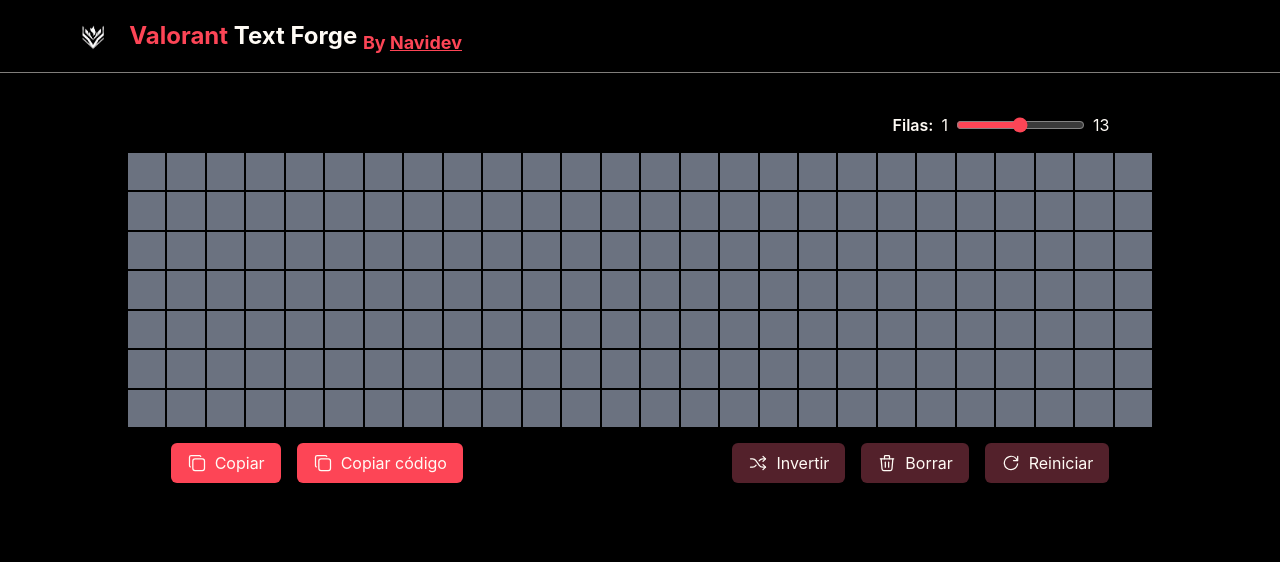
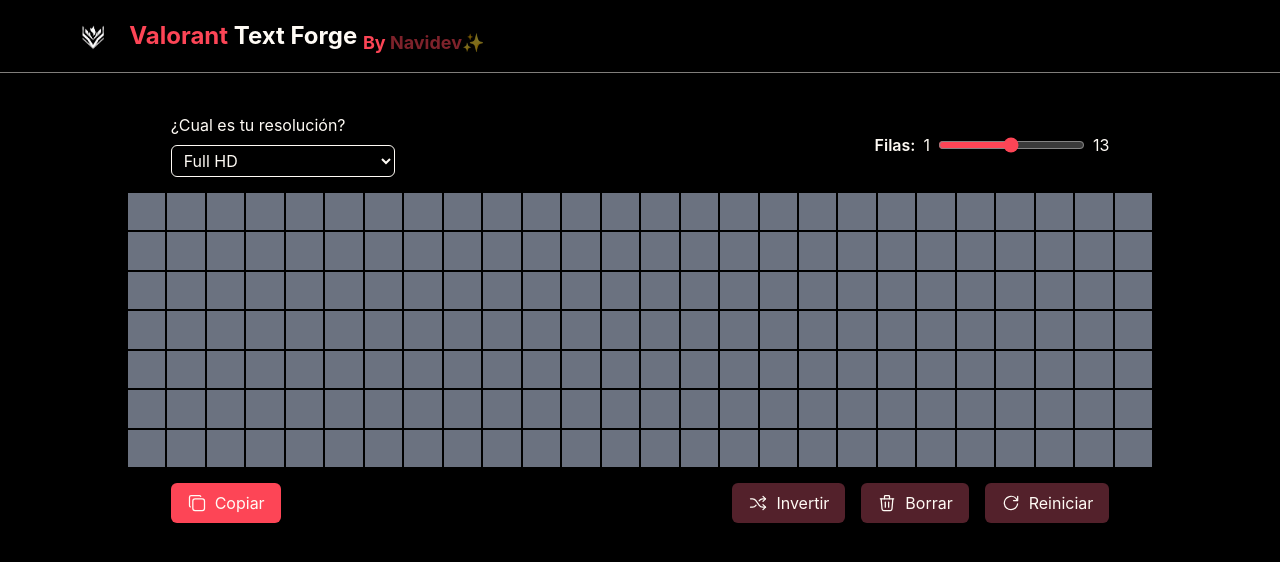
Before and after one commit to navidevof/valorant-text-forge, a Vue app: page / in a window 1280 px wide. Shown: the top 562 px of the page. Built offline with nearby package versions, Linux system fonts and the light colour scheme.

Commit message:
Feature: add logic resolution and refactor component

```diff
--- a/src/App.vue
+++ b/src/App.vue
@@ -1,11 +1,11 @@
 <template>
 	<main class="flex flex-col w-full pb-10">
 		<Header />
-		<Board />
+		<ValorantBoard />
 	</main>
 </template>
 
 <script setup lang="ts">
-import Board from "@/components/home/Board.vue";
+import ValorantBoard from "@/components/home/ValorantBoard.vue";
 import Header from "@/components/common/Header.vue";
 </script>
--- a/src/components/common/Header.vue
+++ b/src/components/common/Header.vue
@@ -13,15 +13,15 @@
 					<span class="text-custom-red-1">Valorant</span> Text Forge
 					<sub
 						class="text-custom-red-1 inline-block md:inline md:w-auto w-full text-right"
-						>By
+						>
+						By
 						<a
 							href="https://github.com/navidevof"
 							target="_blank"
 							rel="noopener noreferrer"
-							class="underline"
-							>Navidev</a
-						></sub
-					>
+							class="animate-pulse hover:underline transition duration-300"
+						>Navidev✨</a>
+					</sub>
 				</h1>
 			</aside>
 		</nav>
--- a/src/components/home/Board.vue
+++ b/src/components/home/Board.vue
@@ -1,24 +1,4 @@
 <template>
-	<div class="flex flex-col gap-4 w-11/12 md:w-10/12 max-w-screen-lg mx-auto">
-		<div class="flex flex-col w-11/12 mx-auto">
-			<label for="rows" class="flex flex-row gap-2 ml-auto">
-				<span class="w-fit font-semibold">Filas:</span>
-				<div class="w-full flex flex-row justify-between gap-2">
-					<span>1</span>
-					<input
-						type="range"
-						class="w-full custom-range"
-						name="rows"
-						min="1"
-						:title="`Fila actual: ${ROWS}`"
-						:max="MAX_ROWS"
-						v-model="ROWS"
-						@input="updateBoard"
-					/>
-					<span class="">{{ MAX_ROWS }}</span>
-				</div>
-			</label>
-		</div>
   <div
     class="w-full flex mx-auto flex-col gap-[2px]"
     @mousedown="startAction()"
@@ -44,119 +24,26 @@
       ></button>
     </div>
   </div>
-		<Controls
-			:invert="IS_INVERTED"
-			@invert="toggleInvert"
-			@clear="clearBoard"
-			@reset="resetBoard"
-			@copyText="copyToClipboardText"
-			@copyCode="copyToClipboardCode"
-		/>
-	</div>
 </template>
 
-<script setup lang="ts">
-import { computed, onMounted, ref, watch } from "vue";
-import JSConfetti from "js-confetti";
+<script lang="ts" setup>
+import { IBoardData } from '@/interfaces/board';
+import { computed } from 'vue';
 
-import { IBoardData } from "@/interfaces/board";
-import { generateAscii } from "@/utils/generateAscii";
-import Controls from "./Controls.vue";
-
-const COLS = 26;
-const MAX_ROWS = 13;
-const INITIAL_ROWS = 7;
-const ROWS = ref(INITIAL_ROWS);
-const BOARD = ref<IBoardData[][]>([]);
-const SELECTED_DATA = ref<IBoardData[]>([]);
-const IS_INVERTED = ref(false);
+  interface Props {
+    SELECTED_DATA: IBoardData[];
+    BOARD: IBoardData[][];
+    IS_INVERTED: boolean;
+    startAction: (data?: IBoardData) => void;
+    endAction: () => void;
+    handleMouseOver: (data: IBoardData) => void;
+  }
+  const { BOARD, SELECTED_DATA, IS_INVERTED } = defineProps<Props>();
 
   const ACTIVE_COLOR = computed(() =>
-	IS_INVERTED.value ? "bg-gray-500" : "bg-custom-white"
+	IS_INVERTED ? "bg-gray-500" : "bg-custom-white"
 );
 const BG_COLOR = computed(() =>
-	IS_INVERTED.value ? "bg-custom-white" : "bg-gray-500"
+	IS_INVERTED ? "bg-custom-white" : "bg-gray-500"
 );
-
-const createRow = (rowIdx: number): IBoardData[] => {
-	return Array.from({ length: COLS }, (_, colIdx) => ({
-		row: rowIdx,
-		col: colIdx,
-	}));
-};
-
-const updateBoard = () => {
-	if (ROWS.value > MAX_ROWS) {
-		ROWS.value = MAX_ROWS;
-	}
-
-	BOARD.value = Array.from({ length: ROWS.value }, (_, rowIdx) =>
-		createRow(rowIdx)
-	);
-};
-
-const resetBoard = () => {
-	ROWS.value = INITIAL_ROWS;
-	clearBoard();
-};
-
-const clearBoard = () => (SELECTED_DATA.value = []);
-
-watch(ROWS, () => {
-	updateBoard();
-});
-
-let isMouseDown = false;
-
-const startAction = (data?: IBoardData) => {
-	isMouseDown = true;
-	if (data) {
-		toggleSelected(data);
-	}
-};
-
-const endAction = () => {
-	isMouseDown = false;
-};
-
-const handleMouseOver = (data: IBoardData) => {
-	if (isMouseDown) {
-		toggleSelected(data);
-	}
-};
-
-const toggleSelected = (data: IBoardData) => {
-	const existingDataIndx = SELECTED_DATA.value.findIndex(
-		(d) => d.row === data.row && d.col === data.col
-	);
-
-	if (existingDataIndx >= 0) {
-		SELECTED_DATA.value.splice(existingDataIndx, 1);
-	} else {
-		SELECTED_DATA.value.push(data);
-	}
-};
-
-const copyToClipboardText = async () => {
-	const text = generateAscii({
-		board: BOARD.value,
-		selectedData: SELECTED_DATA.value,
-		isInverted: IS_INVERTED.value,
-	});
-	await navigator.clipboard.writeText(text);
-	const jsConfetti = new JSConfetti();
-	jsConfetti.addConfetti();
-};
-
-const copyToClipboardCode = async () => {
-	await navigator.clipboard.writeText(JSON.stringify(SELECTED_DATA.value));
-	const jsConfetti = new JSConfetti();
-	jsConfetti.addConfetti();
-};
-
-const toggleInvert = () => (IS_INVERTED.value = !IS_INVERTED.value);
-
-onMounted(() => {
-	updateBoard();
-});
 </script>
--- /dev/null
+++ b/src/components/home/Buttons.vue
@@ -0,0 +1,81 @@
+<template>
+	<div class="flex flex-col md:flex-row w-11/12 mx-auto gap-4 justify-between">
+		<div class="flex flex-row flex-wrap gap-4 items-center">
+			<button
+				@click="copyToClipboardText"
+				class="bg-custom-red-1 flex justify-center items-center gap-x-2"
+			>
+				<IconCopy class="size-5" />
+				Copiar
+			</button>
+			<!-- TODO: add logic load data by code -->
+			<button
+				@click="copyToClipboardCode"
+				class="bg-custom-red-1 justify-center items-center gap-x-2 hidden"
+			>
+				<IconCopy class="size-5" />
+				Copiar código
+			</button>
+		</div>
+		<div class="flex flex-row flex-wrap gap-4 items-center">
+			<button
+				@click="$emit('invert')"
+				class="bg-custom-red-3 flex justify-center items-center gap-x-2"
+			>
+				<IconSwitch class="size-5" />
+				Invertir
+			</button>
+			<button
+				@click="$emit('clear')"
+				class="bg-custom-red-3 flex justify-center items-center gap-x-2"
+			>
+				<IconTrash class="size-5" />
+				Borrar
+			</button>
+			<button
+				@click="$emit('reset')"
+				class="bg-custom-red-3 flex justify-center items-center gap-x-2"
+			>
+				<IconReload class="size-5" />
+				Reiniciar
+			</button>
+		</div>
+	</div>
+</template>
+
+<script setup lang="ts">
+import JSConfetti from "js-confetti";
+import { IBoardData } from "@/interfaces/board";
+import { generateAscii } from "@/utils/generateAscii";
+
+import IconSwitch from "@/components/icons/IconSwitch.vue";
+import IconReload from "@/components/icons/IconReload.vue";
+import IconCopy from "@/components/icons/IconCopy.vue";
+import IconTrash from "@/components/icons/IconTrash.vue";
+
+
+interface Props {
+	BOARD: IBoardData[][];
+	SELECTED_DATA: IBoardData[];
+	IS_INVERTED: boolean;
+}
+
+const { BOARD, SELECTED_DATA, IS_INVERTED } = defineProps<Props>();
+
+const copyToClipboardText = async () => {
+	const text = generateAscii({
+		board: BOARD,
+		selectedData: SELECTED_DATA,
+		isInverted: IS_INVERTED,
+	});
+	await navigator.clipboard.writeText(text);
+	const jsConfetti = new JSConfetti();
+	jsConfetti.addConfetti();
+};
+
+const copyToClipboardCode = async () => {
+	await navigator.clipboard.writeText(JSON.stringify(SELECTED_DATA));
+	const jsConfetti = new JSConfetti();
+	jsConfetti.addConfetti();
+};
+</script>
--- a/src/components/home/Controls.vue
+++ b/src/components/home/Controls.vue
@@ -1,50 +1,48 @@
 <template>
-	<div class="flex flex-col md:flex-row w-11/12 mx-auto gap-4 justify-between">
-		<div class="flex flex-row gap-4 items-center">
-			<button
-				@click="$emit('copyText')"
-				class="bg-custom-red-1 flex justify-center items-center gap-x-2"
-			>
-				<IconCopy class="size-5" />
-				Copiar
-			</button>
-			<button
-				@click="$emit('copyCode')"
-				class="bg-custom-red-1 flex justify-center items-center gap-x-2"
-			>
-				<IconCopy class="size-5" />
-				Copiar código
-			</button>
-		</div>
-		<div class="flex flex-row gap-4">
-			<button
-				@click="$emit('invert')"
-				class="bg-custom-red-3 flex justify-center items-center gap-x-2"
-			>
-				<IconSwitch class="size-5" />
-				Invertir
-			</button>
-			<button
-				@click="$emit('clear')"
-				class="bg-custom-red-3 flex justify-center items-center gap-x-2"
-			>
-				<IconTrash class="size-5" />
-				Borrar
-			</button>
-			<button
-				@click="$emit('reset')"
-				class="bg-custom-red-3 flex justify-center items-center gap-x-2"
-			>
-				<IconReload class="size-5" />
-				Reiniciar
-			</button>
-		</div>
-	</div>
+  <div class="flex justify-between md:flex-row flex-col gap-4 w-11/12 mx-auto">
+    <label class="flex flex-col gap-2 min-w-56">
+      <span>¿Cual es tu resolución?</span>
+      <select v-model="RESOLUTION" @change="$emit('changeResolution', RESOLUTION)" class="w-full">
+        <option selected value="full">Full HD</option>
+        <option value="stretched">Stretched</option>
+      </select>
+    </label>
+    <label for="rows" class="flex flex-row items-center gap-2">
+      <span class="w-fit font-semibold">Filas:</span>
+      <div class="w-full flex items-center flex-row justify-between gap-2">
+        <span>1</span>
+        <input
+          type="range"
+          class="w-full custom-range"
+          name="rows"
+          min="1"
+          :title="`Fila actual: ${ROWS}`"
+          :max="MAX_ROWS"
+          :value="ROWS"
+          @input="onInput"
+        />
+        <span class="">{{ MAX_ROWS }}</span>
+      </div>
+    </label>
+  </div>
 </template>
 
-<script setup lang="ts">
-import IconSwitch from "@/components/icons/IconSwitch.vue";
-import IconReload from "@/components/icons/IconReload.vue";
-import IconCopy from "@/components/icons/IconCopy.vue";
-import IconTrash from "@/components/icons/IconTrash.vue";
+<script lang="ts" setup>
+import { ref } from 'vue';
+
+
+interface Props {
+  ROWS: number;
+  MAX_ROWS: number;
+  updateBoard: (value: number) => void;
+}
+
+const { updateBoard } = defineProps<Props>();
+
+const RESOLUTION = ref<'stretched' | 'full'>('full');
+
+const onInput = (e: Event) => {
+  if (!(e.target instanceof HTMLInputElement)) return;
+  updateBoard(Number(e.target.value));
+}
 </script>
--- /dev/null
+++ b/src/components/home/ValorantBoard.vue
@@ -0,0 +1,106 @@
+<template>
+	<div class="flex flex-col gap-4 w-11/12 md:w-10/12 max-w-screen-lg mx-auto">
+		<Controls :ROWS="ROWS" :MAX_ROWS="MAX_ROWS" :updateBoard="updateBoard" @changeResolution="chabgeResolution" />
+		<Board
+			:BOARD="BOARD"
+			:SELECTED_DATA="SELECTED_DATA"
+			:IS_INVERTED="IS_INVERTED"
+			:startAction="startAction"
+			:endAction="endAction"
+			:handleMouseOver="handleMouseOver"
+		/>
+		<Buttons
+			:BOARD="BOARD"
+			:SELECTED_DATA="SELECTED_DATA"
+			:IS_INVERTED="IS_INVERTED"
+			@invert="toggleInvert"
+			@clear="clearBoard"
+			@reset="resetBoard"
+		/>
+	</div>
+</template>
+
+<script setup lang="ts">
+import { onMounted, ref, computed } from "vue";
+
+import { IBoardData } from "@/interfaces/board";
+import Board from "./Board.vue";
+import Buttons from "./Buttons.vue";
+import Controls from "./Controls.vue";
+
+const RESOLUTION = ref<'stretched' | 'full'>('full');
+const COLS = computed(() => RESOLUTION.value === 'full' ? 26 : 27);
+const MAX_ROWS = 13;
+const INITIAL_ROWS = 7;
+const ROWS = ref(INITIAL_ROWS);
+const BOARD = ref<IBoardData[][]>([]);
+const SELECTED_DATA = ref<IBoardData[]>([]);
+const IS_INVERTED = ref(false);
+let isMouseDown = false;
+
+const createRow = (rowIdx: number): IBoardData[] => {
+	return Array.from({ length: COLS.value }, (_, colIdx) => ({
+		row: rowIdx,
+		col: colIdx,
+	}));
+};
+
+const updateBoard = (value?: number) => {
+	ROWS.value = value ?? INITIAL_ROWS;
+
+	if (ROWS.value > MAX_ROWS) {
+		ROWS.value = MAX_ROWS;
+	}
+
+	BOARD.value = Array.from({ length: ROWS.value }, (_, rowIdx) =>
+		createRow(rowIdx)
+	);
+};
+
+const resetBoard = () => {
+	ROWS.value = INITIAL_ROWS;
+	clearBoard();
+};
+
+const clearBoard = () => (SELECTED_DATA.value = []);
+
+const startAction = (data?: IBoardData) => {
+	isMouseDown = true;
+	if (data) {
+		toggleSelected(data);
+	}
+};
+
+const endAction = () => {
+	isMouseDown = false;
+};
+
+const handleMouseOver = (data: IBoardData) => {
+	if (isMouseDown) {
+		toggleSelected(data);
+	}
+};
+
+const toggleSelected = (data: IBoardData) => {
+	const existingDataIndx = SELECTED_DATA.value.findIndex(
+		(d) => d.row === data.row && d.col === data.col
+	);
+
+	if (existingDataIndx >= 0) {
+		SELECTED_DATA.value.splice(existingDataIndx, 1);
+	} else {
+		SELECTED_DATA.value.push(data);
+	}
+};
+
+const toggleInvert = () => (IS_INVERTED.value = !IS_INVERTED.value);
+
+const chabgeResolution = (value: 'full' | 'stretched') => {
+	RESOLUTION.value = value;
+	updateBoard();
+}
+
+onMounted(() => {
+	updateBoard();
+});
+</script>
--- a/src/style.css
+++ b/src/style.css
@@ -19,6 +19,10 @@
   @apply hover:scale-95 transition duration-300 ease-out
 }
 
+input, select {
+  @apply bg-custom-black text-custom-white border-custom-white border rounded-md px-2 py-1 outline-none;
+}
+
 button:not(.cell) {
   @apply rounded-md px-4 py-2 hover;
 }
```
Lines whose indentation alone changed are shown as unchanged.
